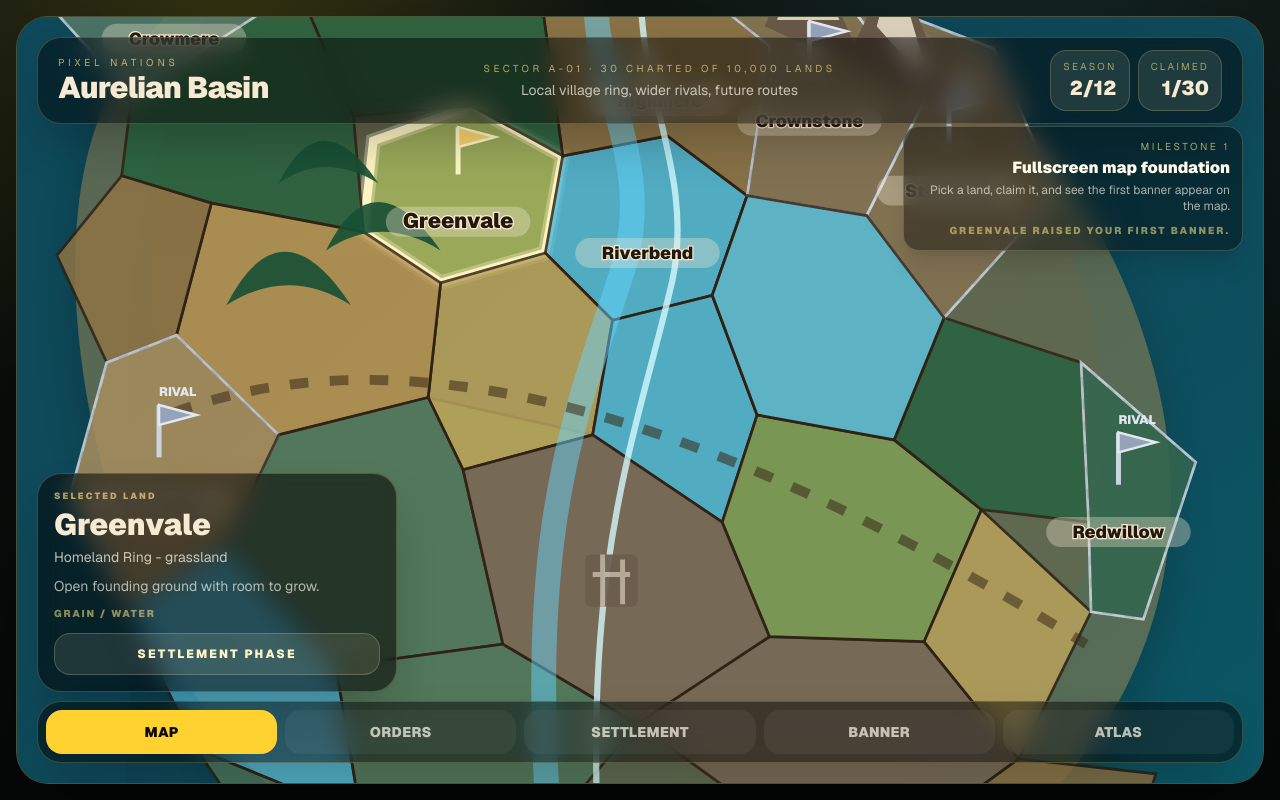
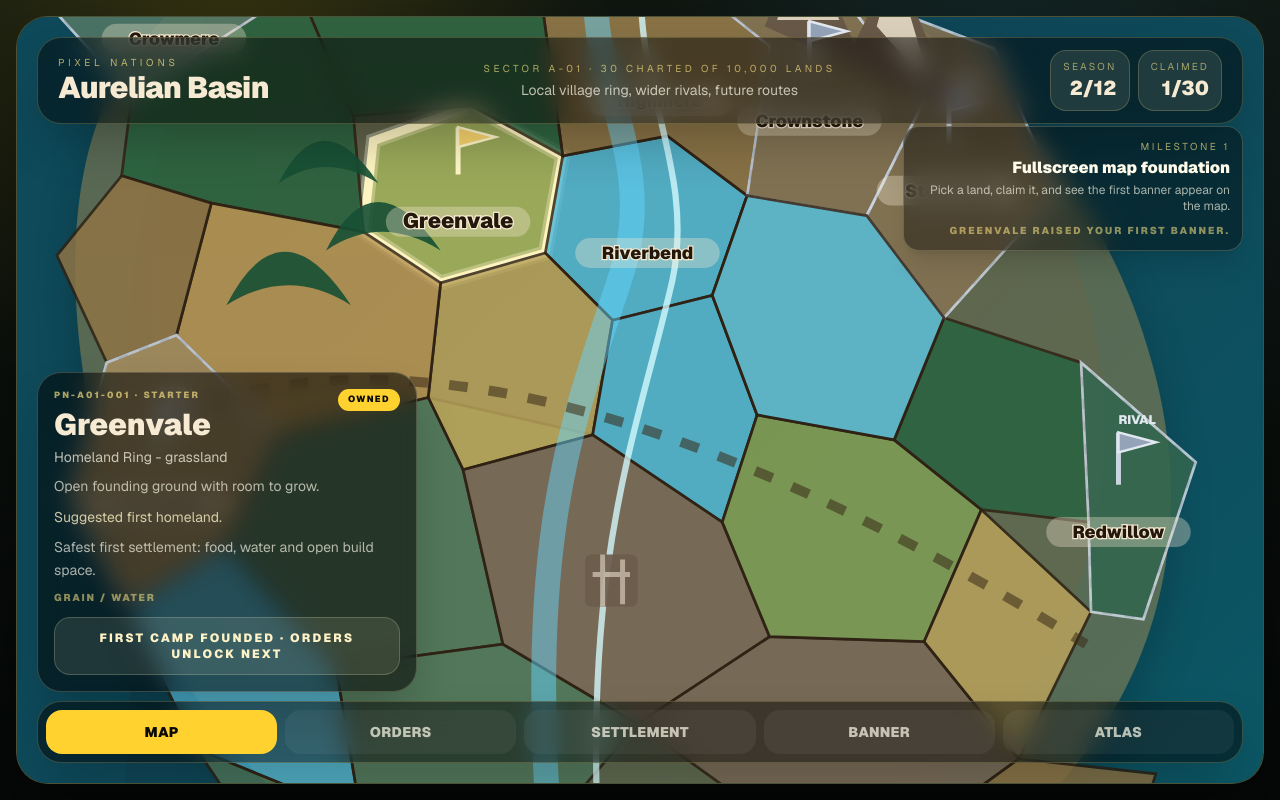
Before and after one commit to tomat60/pixel-nations, a Next.js app: page /play in a window 1280 px wide. Both pictures are taken after a click on the button "Choose this land". Built offline with nearby package versions, Linux system fonts and the light colour scheme.

Commit message:
feat: explain land role in inspect sheet

```diff
--- a/app/play/components/LandSheet.tsx
+++ b/app/play/components/LandSheet.tsx
@@ -1,15 +1,24 @@
-import { terrainLine, type Plot } from "../lib/map-data";
+import { roleLine, terrainLine, type Plot } from "../lib/map-data";
 import { getPhase, type PlayAction, type PlayState } from "../lib/play-state";
 
 export function LandSheet({ selected, state, dispatch }: { selected: Plot; state: PlayState; dispatch: (action: PlayAction) => void }) {
   const phase = getPhase(state);
+  const owned = state.ownedPlotIds.includes(selected.id);
 
   return (
-    <aside className="absolute bottom-[4.7rem] left-3 right-3 z-20 rounded-3xl border border-amber-100/20 bg-black/55 p-3 shadow-2xl backdrop-blur-md md:bottom-[5.7rem] md:left-5 md:right-auto md:w-[360px] md:p-4">
-      <p className="text-[9px] font-black uppercase tracking-[0.24em] text-amber-200/65">Selected land</p>
-      <h2 className="mt-1 text-xl font-black md:text-3xl">{selected.name}</h2>
-      <p className="mt-1 text-xs text-amber-50/72 md:text-sm">{selected.region} - {selected.terrain}</p>
+    <aside className="absolute bottom-[4.7rem] left-3 right-3 z-20 rounded-3xl border border-amber-100/20 bg-black/55 p-3 shadow-2xl backdrop-blur-md md:bottom-[5.7rem] md:left-5 md:right-auto md:w-[380px] md:p-4">
+      <div className="flex items-start justify-between gap-3">
+        <div>
+          <p className="text-[9px] font-black uppercase tracking-[0.24em] text-amber-200/65">{selected.pnid} · {selected.role}</p>
+          <h2 className="mt-1 text-xl font-black md:text-3xl">{selected.name}</h2>
+          <p className="mt-1 text-xs text-amber-50/72 md:text-sm">{selected.region} - {selected.terrain}</p>
+        </div>
+        {owned ? <Tag label="Owned" tone="gold" /> : selected.rival ? <Tag label="Rival" tone="slate" /> : selected.trade ? <Tag label="Route" tone="blue" /> : null}
+      </div>
+
       <p className="mt-2 text-xs leading-relaxed text-amber-50/66 md:text-sm">{terrainLine[selected.terrain]}</p>
+      <p className="mt-2 text-xs leading-relaxed text-amber-100/78 md:text-sm">{roleLine[selected.role]}</p>
+      <p className="mt-2 text-xs leading-relaxed text-amber-50/66 md:text-sm">{selected.strategicValue}</p>
       <p className="mt-2 text-[10px] font-black uppercase tracking-[0.18em] text-amber-200/55">{selected.resources.join(" / ")}</p>
 
       {phase === "unclaimed" ? (
@@ -17,8 +26,13 @@ export function LandSheet({ selected, state, dispatch }: { selected: Plot; state
           Choose this land
         </button>
       ) : (
-        <p className="mt-3 rounded-2xl border border-amber-100/20 bg-amber-100/10 px-4 py-3 text-center text-xs font-black uppercase tracking-[0.18em] text-amber-100">settlement phase</p>
+        <p className="mt-3 rounded-2xl border border-amber-100/20 bg-amber-100/10 px-4 py-3 text-center text-xs font-black uppercase tracking-[0.18em] text-amber-100">first camp founded · orders unlock next</p>
       )}
     </aside>
   );
 }
+
+function Tag({ label, tone }: { label: string; tone: "gold" | "slate" | "blue" }) {
+  const toneClass = tone === "gold" ? "bg-amber-300 text-stone-950" : tone === "blue" ? "bg-sky-200/20 text-sky-100 border border-sky-100/30" : "bg-slate-200/14 text-slate-100 border border-slate-200/30";
+  return <p className={`rounded-full px-2.5 py-1 text-[9px] font-black uppercase tracking-[0.16em] ${toneClass}`}>{label}</p>;
+}
```
